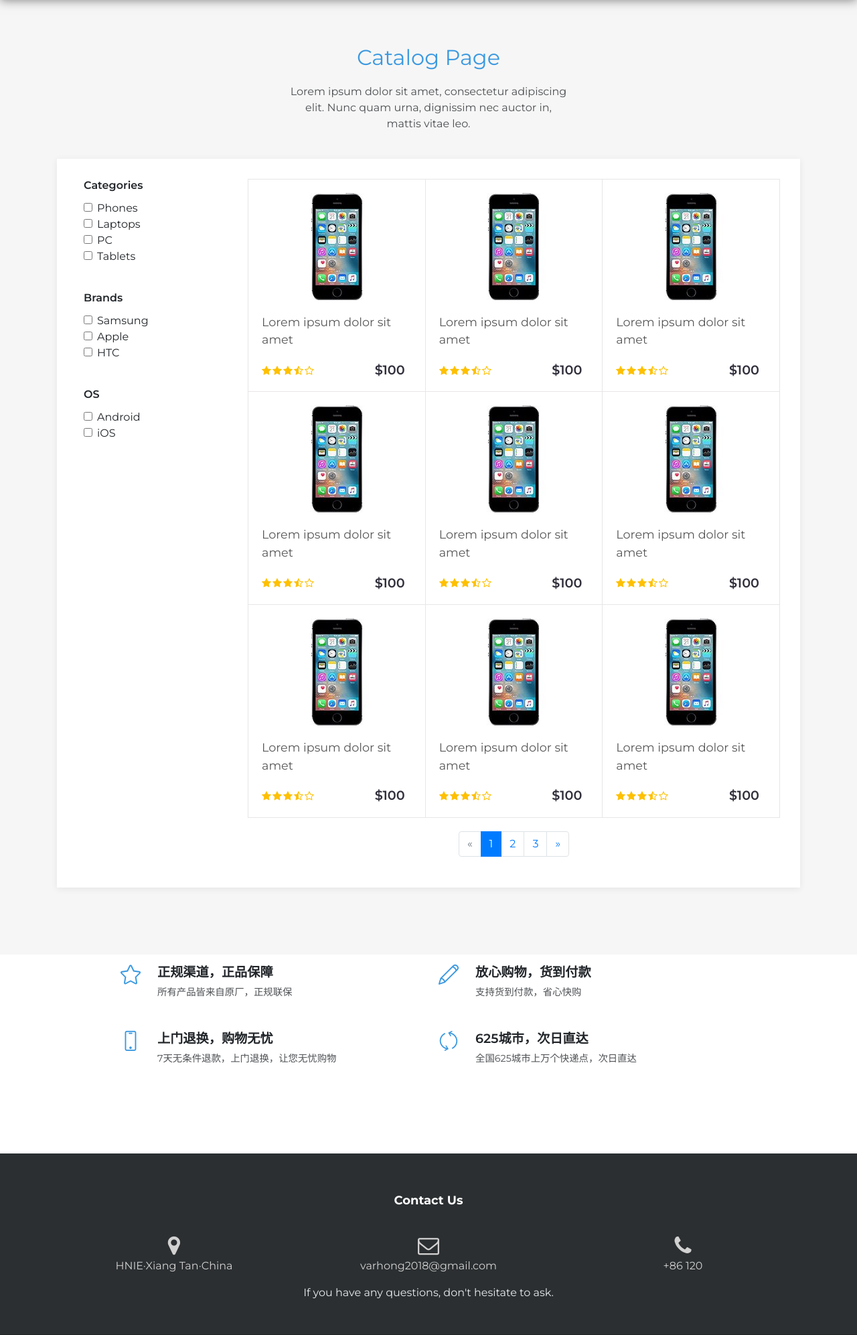
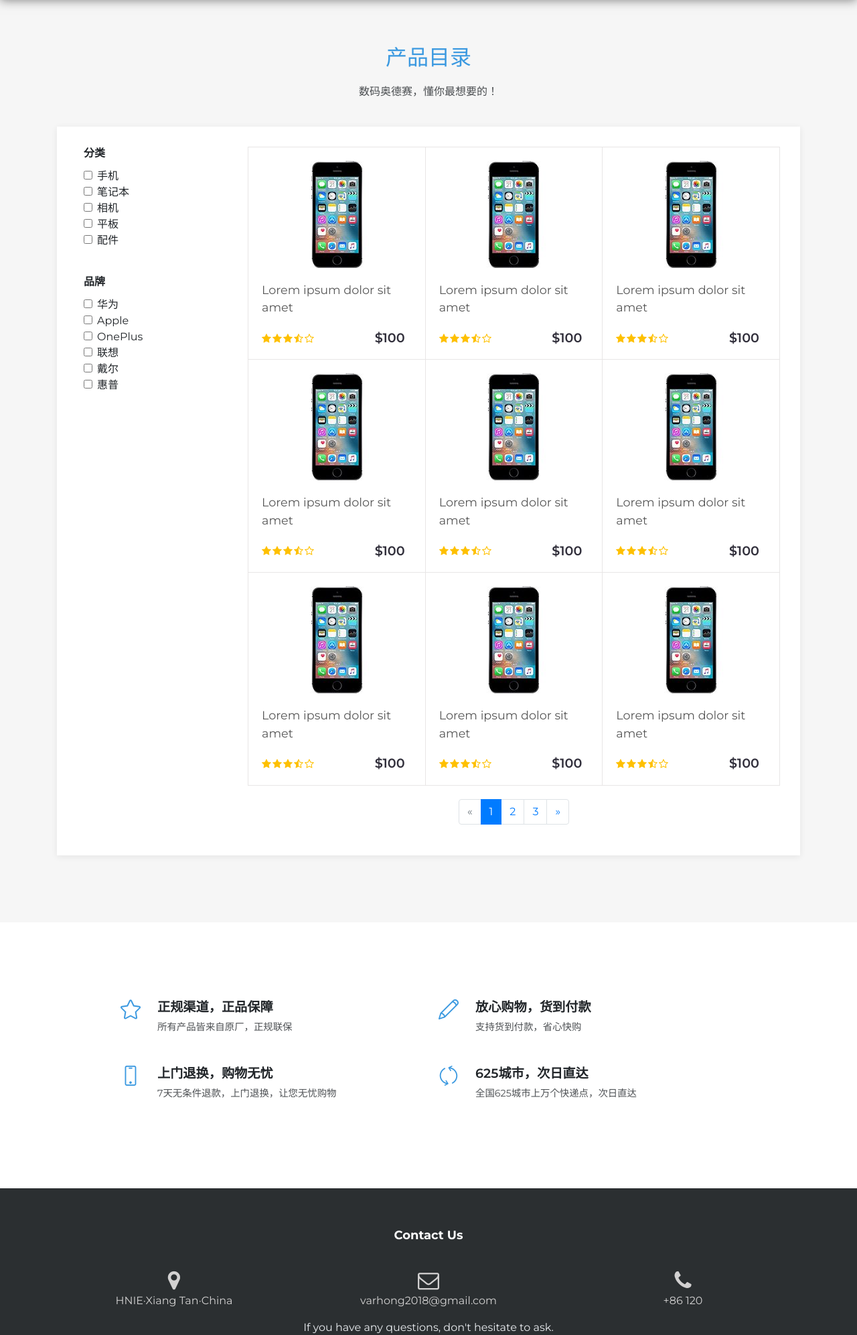
Before and after one commit to AfireHong/DigitalOdyssey, a PHP site: page /catalog-page.php in a window 1280 px wide. Shown: the part 93-2086 px from the top of the page at 67% size. Run offline with PHP 8.4, Linux system fonts and the light colour scheme; some libraries are stand-ins or nearby versions.

Commit message:
完善底部页面布局，实现产品详情页

```diff
--- a/assets/css/PriStyle.css
+++ b/assets/css/PriStyle.css
@@ -89,7 +89,15 @@
 #password:focus+p {
 	display: block;
 }
-
+.clean-block2{
+	padding-top: 50px;
+	padding-bottom: 50px;
+}
+@media (min-width: 576px) {
+	.clean-block2 {
+		padding-top: 100px;
+		padding-bottom: 100px;
+}
 /* 主页产品列表相关样式开始 */
 .product-show-container{
 	box-shadow: 0 2px 10px rgba(0, 0, 0, 0.075);
@@ -109,6 +117,11 @@
 	margin-bottom: 0;
 	margin-top: 1rem;
 	font-size: 0.9rem;
+	white-space: nowrap;
+	text-overflow:ellipsis;
+	overflow:hidden;
+	padding-left: 1.2rem;
+	padding-right: 1.2rem;
 }
 .product-img img{
 	width: 300px;
@@ -118,5 +131,20 @@
 .product-price p{
 	font-size: 1.5rem;
 	color: #c0392b;
+	padding-top: 1rem;
+	padding-bottom: 1rem;
 }
 /* 主页产品列表相关样式结束 */
+
+.img_info img{
+	width: 400px;
+	height: 400px;
+}
+.d-md-none a{
+	color: #636e72;
+	text-decoration: none;
+}
+.d-md-none a:hover{
+	color: #2d3436;
+	text-decoration: none;
+}
--- a/catalog-page.php
+++ b/catalog-page.php
@@ -5,8 +5,8 @@
         <section class="clean-block clean-catalog dark">
             <div class="container">
                 <div class="block-heading">
-                    <h2 class="text-info">Catalog Page</h2>
-                    <p>Lorem ipsum dolor sit amet, consectetur adipiscing elit. Nunc quam urna, dignissim nec auctor in, mattis vitae leo.</p>
+                    <h2 class="text-info">产品目录</h2>
+                    <p>数码奥德赛，懂你最想要的！</p>
                 </div>
                 <div class="content">
                     <div class="row">
@@ -14,47 +14,46 @@
                             <div class="d-none d-md-block">
                                 <div class="filters">
                                     <div class="filter-item">
-                                        <h3>Categories</h3>
-                                        <div class="form-check"><input class="form-check-input" type="checkbox" id="formCheck-1"><label class="form-check-label" for="formCheck-1">Phones</label></div>
-                                        <div class="form-check"><input class="form-check-input" type="checkbox" id="formCheck-2"><label class="form-check-label" for="formCheck-2">Laptops</label></div>
-                                        <div class="form-check"><input class="form-check-input" type="checkbox" id="formCheck-3"><label class="form-check-label" for="formCheck-3">PC</label></div>
-                                        <div class="form-check"><input class="form-check-input" type="checkbox" id="formCheck-4"><label class="form-check-label" for="formCheck-4">Tablets</label></div>
+                                        <h3>分类</h3>
+                                        <div class="form-check"><input class="form-check-input" type="checkbox" id="formCheck-1"><label class="form-check-label" for="formCheck-1">手机</label></div>
+                                        <div class="form-check"><input class="form-check-input" type="checkbox" id="formCheck-2"><label class="form-check-label" for="formCheck-2">笔记本</label></div>
+                                        <div class="form-check"><input class="form-check-input" type="checkbox" id="formCheck-3"><label class="form-check-label" for="formCheck-3">相机</label></div>
+                                        <div class="form-check"><input class="form-check-input" type="checkbox" id="formCheck-4"><label class="form-check-label" for="formCheck-4">平板</label></div>
+                                        <div class="form-check"><input class="form-check-input" type="checkbox" id="formCheck-5"><label class="form-check-label" for="formCheck-5">配件</label></div>
                                     </div>
                                     <div class="filter-item">
-                                        <h3>Brands</h3>
-                                        <div class="form-check"><input class="form-check-input" type="checkbox" id="formCheck-5"><label class="form-check-label" for="formCheck-5">Samsung</label></div>
-                                        <div class="form-check"><input class="form-check-input" type="checkbox" id="formCheck-6"><label class="form-check-label" for="formCheck-6">Apple</label></div>
-                                        <div class="form-check"><input class="form-check-input" type="checkbox" id="formCheck-7"><label class="form-check-label" for="formCheck-7">HTC</label></div>
-                                    </div>
-                                    <div class="filter-item">
-                                        <h3>OS</h3>
-                                        <div class="form-check"><input class="form-check-input" type="checkbox" id="formCheck-8"><label class="form-check-label" for="formCheck-8">Android</label></div>
-                                        <div class="form-check"><input class="form-check-input" type="checkbox" id="formCheck-9"><label class="form-check-label" for="formCheck-9">iOS</label></div>
+                                        <h3>品牌</h3>
+                                        <div class="form-check"><input class="form-check-input" type="checkbox" id="formCheck-6"><label class="form-check-label" for="formCheck-6">华为</label></div>
+                                        <div class="form-check"><input class="form-check-input" type="checkbox" id="formCheck-7"><label class="form-check-label" for="formCheck-7">Apple</label></div>
+                                        <div class="form-check"><input class="form-check-input" type="checkbox" id="formCheck-8"><label class="form-check-label" for="formCheck-8">OnePlus</label></div>
+                                        <div class="form-check"><input class="form-check-input" type="checkbox" id="formCheck-9"><label class="form-check-label" for="formCheck-9">联想</label></div>
+                                        <div class="form-check"><input class="form-check-input" type="checkbox" id="formCheck-10"><label class="form-check-label" for="formCheck-10">戴尔</label></div>
+                                        <div class="form-check"><input class="form-check-input" type="checkbox" id="formCheck-11"><label class="form-check-label" for="formCheck-11">惠普</label></div>
                                     </div>
                                 </div>
                             </div>
-                            <div class="d-md-none"><a class="btn btn-link d-md-none filter-collapse" data-toggle="collapse" aria-expanded="false" aria-controls="filters" href="#filters" role="button">Filters<i class="icon-arrow-down filter-caret"></i></a>
+                            <div class="d-md-none"><a class="btn btn-link d-md-none filter-collapse" data-toggle="collapse" aria-expanded="false" aria-controls="filters" href="#filters" role="button">筛选<i class="icon-arrow-down filter-caret"></i></a>
                                 <div class="collapse"
                                     id="filters">
                                     <div class="filters">
                                         <div class="filter-item">
-                                            <h3>Categories</h3>
-                                            <div class="form-check"><input class="form-check-input" type="checkbox" id="formCheck-1"><label class="form-check-label" for="formCheck-1">Phones</label></div>
-                                            <div class="form-check"><input class="form-check-input" type="checkbox" id="formCheck-2"><label class="form-check-label" for="formCheck-2">Laptops</label></div>
-                                            <div class="form-check"><input class="form-check-input" type="checkbox" id="formCheck-3"><label class="form-check-label" for="formCheck-3">PC</label></div>
-                                            <div class="form-check"><input class="form-check-input" type="checkbox" id="formCheck-4"><label class="form-check-label" for="formCheck-4">Tablets</label></div>
-                                        </div>
-                                        <div class="filter-item">
-                                            <h3>Brands</h3>
-                                            <div class="form-check"><input class="form-check-input" type="checkbox" id="formCheck-5"><label class="form-check-label" for="formCheck-5">Samsung</label></div>
-                                            <div class="form-check"><input class="form-check-input" type="checkbox" id="formCheck-6"><label class="form-check-label" for="formCheck-6">Apple</label></div>
-                                            <div class="form-check"><input class="form-check-input" type="checkbox" id="formCheck-7"><label class="form-check-label" for="formCheck-7">HTC</label></div>
-                                        </div>
-                                        <div class="filter-item">
-                                            <h3>OS</h3>
-                                            <div class="form-check"><input class="form-check-input" type="checkbox" id="formCheck-8"><label class="form-check-label" for="formCheck-8">Android</label></div>
-                                            <div class="form-check"><input class="form-check-input" type="checkbox" id="formCheck-9"><label class="form-check-label" for="formCheck-9">iOS</label></div>
-                                        </div>
+                                        <h3>分类</h3>
+                                        <div class="form-check"><input class="form-check-input" type="checkbox" id="formCheck-1"><label class="form-check-label" for="formCheck-1">手机</label></div>
+                                        <div class="form-check"><input class="form-check-input" type="checkbox" id="formCheck-2"><label class="form-check-label" for="formCheck-2">笔记本</label></div>
+                                        <div class="form-check"><input class="form-check-input" type="checkbox" id="formCheck-3"><label class="form-check-label" for="formCheck-3">相机</label></div>
+                                        <div class="form-check"><input class="form-check-input" type="checkbox" id="formCheck-4"><label class="form-check-label" for="formCheck-4">平板</label></div>
+                                        <div class="form-check"><input class="form-check-input" type="checkbox" id="formCheck-5"><label class="form-check-label" for="formCheck-5">配件</label></div>
+                                    </div>
+                                    <div class="filter-item">
+                                        <h3>品牌</h3>
+                                        <div class="form-check"><input class="form-check-input" type="checkbox" id="formCheck-6"><label class="form-check-label" for="formCheck-6">华为</label></div>
+                                        <div class="form-check"><input class="form-check-input" type="checkbox" id="formCheck-7"><label class="form-check-label" for="formCheck-7">Apple</label></div>
+                                        <div class="form-check"><input class="form-check-input" type="checkbox" id="formCheck-8"><label class="form-check-label" for="formCheck-8">OnePlus</label></div>
+                                        <div class="form-check"><input class="form-check-input" type="checkbox" id="formCheck-9"><label class="form-check-label" for="formCheck-9">联想</label></div>
+                                        <div class="form-check"><input class="form-check-input" type="checkbox" id="formCheck-10"><label class="form-check-label" for="formCheck-10">戴尔</label></div>
+                                        <div class="form-check"><input class="form-check-input" type="checkbox" id="formCheck-11"><label class="form-check-label" for="formCheck-11">惠普</label></div>
+                                    </div>
+
                                     </div>
                                 </div>
                             </div>
--- a/footer.php
+++ b/footer.php
@@ -1,4 +1,4 @@
-<section class="clean-block features">
+<section class="clean-block2 features">
             <div class="container">
                 <div class="row justify-content-center">
                     <div class="col-md-5 feature-box">
```
Also changed, not shown: index.php (+2 -12 lines), product-page.php (+31 -16 lines).
